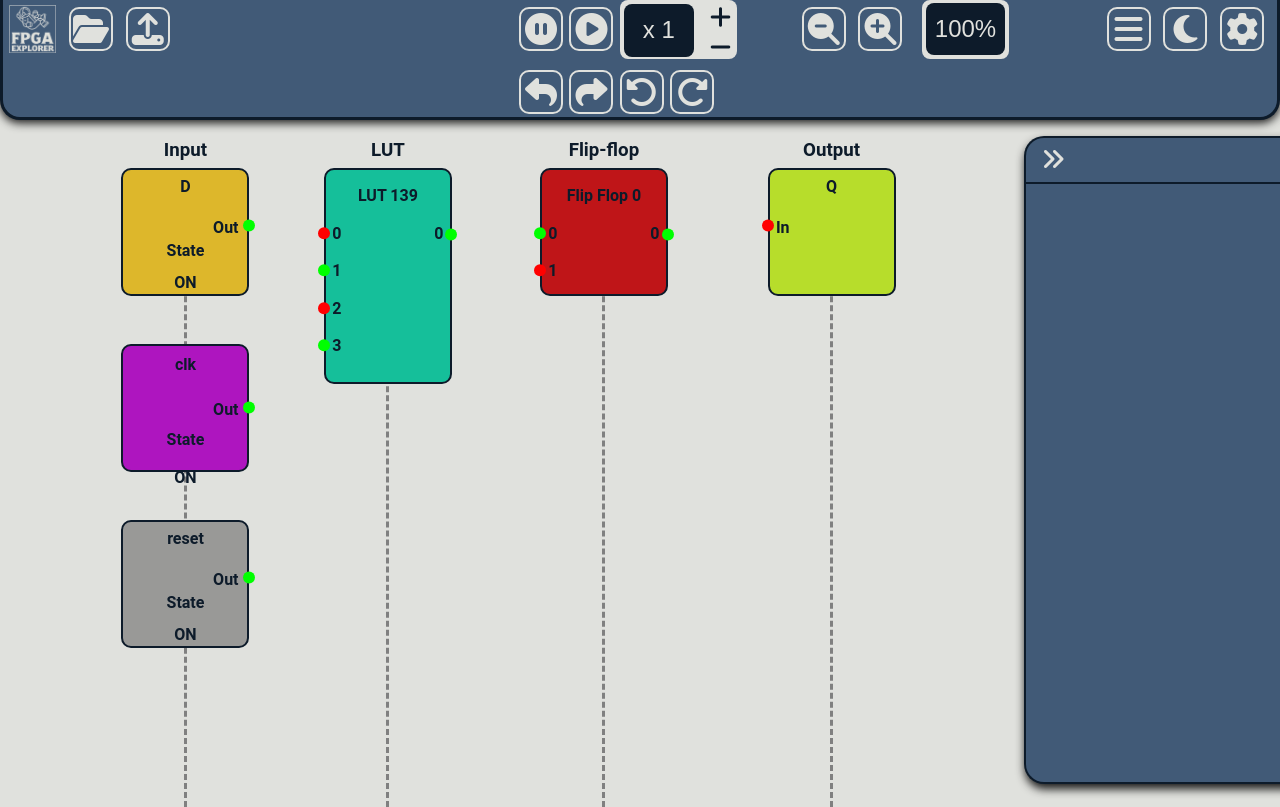
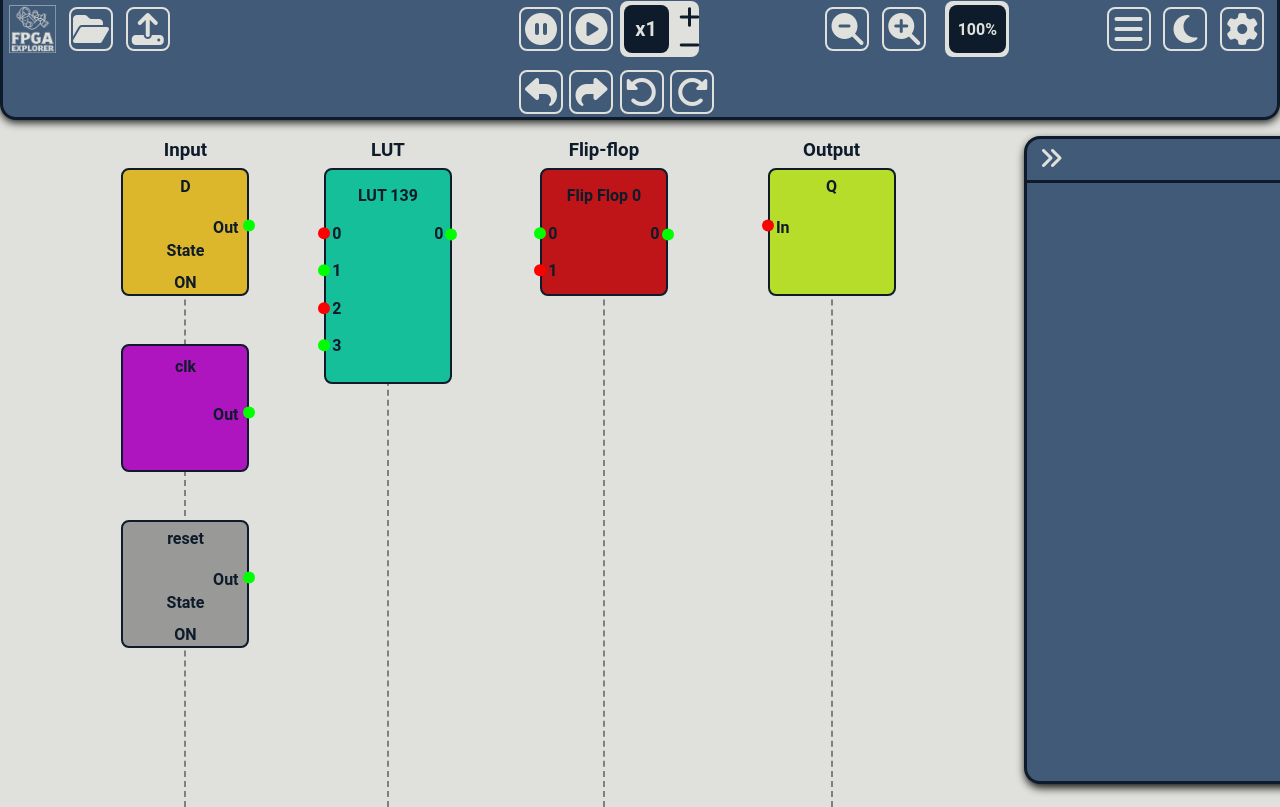
Before and after one commit to algosup/2024-2025-project-4-web-fpga-team-4, a website: page src/code/client/client.html in a window 1280 px wide. Drawn offline with Linux system fonts and the light colour scheme.

Commit message:
Add anti-zoom sizes
- Change the units in `px` that changed the render when changing the browser's zoom level.

```diff
--- a/src/code/client/client.html
+++ b/src/code/client/client.html
@@ -23,9 +23,9 @@
 			<div id="pause"><i class="fa-solid top-bar fa-circle-pause "></i></div>
 			<div id="play"><i class="fa-solid top-bar fa-circle-play "></i></div>
 			<div class="speed-control">
-				<button id="speed" disabled>x 1</button>
-				<div id="speed-plus"><i class="fa-solid fa-plus"></i></div>
-				<div id="speed-minus"><i class="fa-solid fa-minus"></i></div>
+				<div id="speed">x1</div>
+				<div id="speed-plus" class="speed"><i class="fa-solid fa-plus"></i></div>
+				<div id="speed-minus" class="speed"><i class="fa-solid fa-minus"></i></div>
 			</div>
 		</div>
 		<div class="control-icon-down">
@@ -38,7 +38,7 @@
 			<div id="zoom-out"><i class="fa-solid top-bar fa-magnifying-glass-minus "></i></div>
 			<div id="zoom-in"><i class="fa-solid top-bar fa-magnifying-glass-plus "></i></div>
 			<div class="zoom-control">
-				<button id="zoom-manual" disabled>100%</button>
+				<div id="zoom" >100%</div>
 			</div>
 		</div>
 		<div class="display-icon">
@@ -85,7 +85,7 @@
 		</div>
 		<div id="data-display">
 			<div id="data-display-arrowBox">
-				<button id="hide-button"><i class="fa-solid fa-angles-right" id="hnsArrow"></i></button>
+				<div id="hide-button"><i class="fa-solid fa-angles-right" id="hnsArrow"></i></div>
 			</div>
 		</div>
 	</div>
--- a/src/code/client/css/data-display.css
+++ b/src/code/client/css/data-display.css
@@ -13,28 +13,28 @@
 	background-color: var(--secondary);
 	width: 100%;
 	height: 81svh;
-	border-radius: 20px 0 0 20px;
+	border-radius: 2vh 0 0 2vh;
 
 	margin-top: 2svh;
 
-	border-top: 2px solid var(--on-primary);
-	border-left: 2px solid var(--on-primary);
-	border-bottom: 2px solid var(--on-primary);
+	border-top: .4vh solid var(--on-primary);
+	border-left: .4vh solid var(--on-primary);
+	border-bottom: .4vh solid var(--on-primary);
 	box-sizing: border-box;
 
-	box-shadow: 1px 5px 10px var(--shadow-color);
+	box-shadow: .1vh .5vh 1vh var(--shadow-color);
 
 	#data-display-arrowBox {
-		border-bottom: 2px solid var(--on-primary);
+		border-bottom: .4vh solid var(--on-primary);
 	}
 }
 
 /* Applies Style to the Button that Closes the Menu */
 
 #hide-button {
-	font-size: max(3dvh);
+	font-size: 3vh;
 	font-weight: bold;
-	margin: 8px 0px 8px 15px;
+	margin: .8vh 0 .8vh 1.5vh;
 	padding: 0;
 	align-self: center;
 	background-color: transparent;
@@ -73,6 +73,6 @@
 
 .grid-item{
 	background-color: transparent;
-	border-left: 1px solid var(--grid-border);
-	border-bottom: 1px solid var(--grid-border);
+	border-left: .1vh solid var(--grid-border);
+	border-bottom: .1vh solid var(--grid-border);
 }
--- a/src/code/client/css/schematics.css
+++ b/src/code/client/css/schematics.css
@@ -20,6 +20,8 @@
 	margin-top: 15svh;
 	width: 100%;
 	min-height: 85svh;
+
+	font-size: 2vh;
 }
 
 
@@ -43,13 +45,16 @@
 
 #guidelines > div {
 	height: 100%;
+	div > div{
+	border: .2vw solid var(--on-primary);
+	}
 }
 
 .back-lines {
 	height: min(78.5vh);
-	width: 0px;
-	border-width: 0px;
-	border-left-width: 3px;
+	width: 0;
+	border-width: 0;
+	border-left-width: .3vh;
 	border-color: grey;
 	border-style: dashed;
 }
@@ -62,10 +67,8 @@
 .input-element {
 	height: 16svh;
 	width: 16svh;
-	border-radius: 10px;
+	border-radius: 1vh;
 	margin-top: 6svh;
-
-	border: 2px solid var(--on-primary);
 
 	box-sizing: border-box;
 
@@ -122,10 +125,8 @@
 .output-element {
 	height: 16svh;
 	width: 16svh;
-	border-radius: 10px;
+	border-radius: 1vh;
 	margin-top: 6svh;
-
-	border: 2px solid var(--on-primary);
 
 	box-sizing: border-box;
 
@@ -209,9 +210,8 @@
 
 	height: 27svh;
 	width: 16svh;
-	border-radius: 10px;
+	border-radius: 1vh;
 	margin-top: 6svh;
-	border: 2px solid var(--on-primary);
 
 	box-sizing: border-box;
 
@@ -241,8 +241,6 @@
 .lut-in {
 	grid-column: 1;
 	margin-left: .5svw;
-
-	font-size: 2vh;
 }
 
 .lut-in::before{
@@ -298,9 +296,8 @@
 
 	height: 16svh;
 	width: 16svh;
-	border-radius: 10px;
+	border-radius: 1vh;
 	margin-top: 6svh;
-	border: 2px solid var(--on-primary);
 
 	box-sizing: border-box;
 
@@ -383,9 +380,8 @@
 
 	height: 16svh;
 	width: 16svh;
-	border-radius: 10px;
+	border-radius: 1vh;
 	margin-top: 6svh;
-	border: 2px solid var(--on-primary);
 
 	box-sizing: border-box;
 
--- a/src/code/client/css/tool-bar.css
+++ b/src/code/client/css/tool-bar.css
@@ -26,12 +26,12 @@ body {
 }
 
 ::-webkit-scrollbar {
-	width: .5em;
+	width: .8vh;
 }
 
 ::-webkit-scrollbar-thumb {
 	background-color: var(--tertiary);
-	border-radius: 10px;
+	border-radius: 1vh;
 }
 
 #logo{
@@ -52,7 +52,7 @@ body {
 	z-index: 1000;
 
 
-	font-size: max(3dvh);
+	font-size: 3dvh;
 	font-weight: bold;
 	color: var(--icons);
 	margin: 0;
@@ -65,15 +65,15 @@ body {
 
 	background-color: var(--secondary);
 
-	border-bottom: 3px solid var(--on-primary);
-	border-right: 3px solid var(--on-primary);
-	border-left: 3px solid var(--on-primary);
+	border-bottom: .4vh solid var(--on-primary);
+	border-right: .4vh solid var(--on-primary);
+	border-left: .4vh solid var(--on-primary);
 
 	box-sizing: border-box;
 
-	border-radius: 0 0 20px 20px;
+	border-radius: 0 0 2vh 2vh;
 
-	box-shadow: 0px 3px 10px var(--shadow-color);
+	box-shadow: 0 .3vh 1vh var(--shadow-color);
 }
 
 
@@ -82,10 +82,10 @@ body {
 .top-bar {
 	height: 5dvh;
 	aspect-ratio: 1;
-	font-size: max(4dvh);
+	font-size: 4dvh;
 	background-color: transparent;
-	border: 2px solid var(--icons);
-	border-radius: 10px;
+	border: .3vh solid var(--icons);
+	border-radius: 1vh;
 
 	display: flex;
 	justify-content: center;
@@ -94,13 +94,6 @@ body {
 	cursor: pointer;
 }
 
-
-
-/* .top-bar:hover{
-	transform: scale(1.1);
-	color: #bbb;
-	border: 4px solid #bbb;
-} */
 
 
 /* Applies Every "div" of the Page */
@@ -139,37 +132,40 @@ body {
 
 
 .speed-control {
-	margin-left: .5svw;
-	height: 100%;
-	aspect-ratio: 2 / 1;
+	margin-left: .5vw;
+	height: 7vh;
+	width: 6.2vw;
 	display: grid;
 	grid-template-columns: 2fr 1fr;
 	grid-template-rows: 1fr 1fr;
 
 	background-color: var(--tool-data-text);
 
-	border-radius: 1svh;
+	border-radius: 1vh;
 
 
-	button {
-		margin: 5%;
-		height: 90%;
-		width: 90%;
+	#speed {
+		margin: .5vh;
+		height: 6vh;
+		width: 3.5vw;
 		grid-row: 1/3;
 		background-color: var(--tool-data-back);
 		border: none;
-		font-size: max(3dvh);
+		font-size: 2.5vh;
 		color: var(--tool-data-text);
 		cursor: pointer;
+		display: flex;
+		align-items: center;
+		justify-content: center;
 
-		border-radius: 1svh;
+		border-radius: 1vh;
 	}
 
-	div {
+	.speed {
 		display: flex;
 		flex-wrap: wrap;
 		align-content: flex-end;
-		justify-content: center;
+		justify-content: start;
 		cursor: pointer;
 
 		i {
@@ -177,9 +173,6 @@ body {
 		}
 	}
 }
-
-
-
 
 
 
@@ -207,23 +200,26 @@ body {
 }
 
 .zoom-control {
-	margin-left: .5svw;
-	height: 100%;
-	aspect-ratio: 1.5 / 1;
+	margin-left: .5vw;
+	height: 7vh;
+	width: 5vw;
 
 	background-color: var(--tool-data-text);
 
-	border-radius: 1svh;
+	border-radius: 1vh;
 
-	button {
-		margin: 3% 0 2.5% 0;
-		height: 90%;
-		width: 90%;
+	#zoom {
+		margin: .5vh 0 0 .25vw ;
+		height: 6vh;
+		width: 4.5vw;
 		background-color: var(--tool-data-back);
 		border: none;
-		font-size: max(3dvh);
+		font-size: 2vh;
 		color: var(--tool-data-text);
 		cursor: pointer;
+		display: flex;
+		align-items: center;
+		justify-content: center;
 
 		border-radius: 1svh;
 	}
--- a/src/code/client/js/schematics.js
+++ b/src/code/client/js/schematics.js
@@ -94,7 +94,11 @@ function displayInput(name, type, state) {
 
 	let input_container = document.getElementById('input-container');
 	let input_element = document.createElement('div');
-	input_element.innerHTML = '<p class="input-name input-data">' + name + '</p><p class="input-out">Out</p><p class="input-data">State</p><p class="element-state input-data">' + state_string + '</p>';
+	if (name === 'clk'){
+		input_element.innerHTML = '<p class="input-name input-data">' + name + '</p><p class="input-out">Out</p>';
+	}else {
+		input_element.innerHTML = '<p class="input-name input-data">' + name + '</p><p class="input-out">Out</p><p class="input-data">State</p><p class="element-state input-data">' + state_string + '</p>';
+	}
 	switch (name) {
 		case 'clk':
 			input_element.className = 'input-element clock-element';
--- a/src/code/client/js/variables.js
+++ b/src/code/client/js/variables.js
@@ -8,10 +8,10 @@ let lut_count = 0;
 let flip_flop_count = 0;
 
 let zoom_levels = ["25%", "50%", "75%", "100%", "125%", "150%", "175%", "200%"];
-let current_zoom_index = 3;
+let current_zoom_index= 3;
 
-let speed_levels = ["x 0.5", "x 1", "x 2", "x 4", "x 8", "x 16", "x 32"];
-let current_speed_index = 1;
+let speed_levels = ["x0.5", "x1", "x2", "x4", "x8", "x16", "x32"];
+let current_speed_index= 1;
 
 let current_theme = "light";
 
@@ -37,7 +37,7 @@ const speed_minus = document.getElementById('speed-minus');
 // Zoom elements
 const zoom_in = document.getElementById('zoom-in');
 const zoom_out = document.getElementById('zoom-out');
-const zoom_level = document.getElementById('zoom-manual');
+const zoom_level = document.getElementById('zoom');
 
 // Data view elements
 const data_view_trigger = document.getElementById('data-view-trigger');
```
